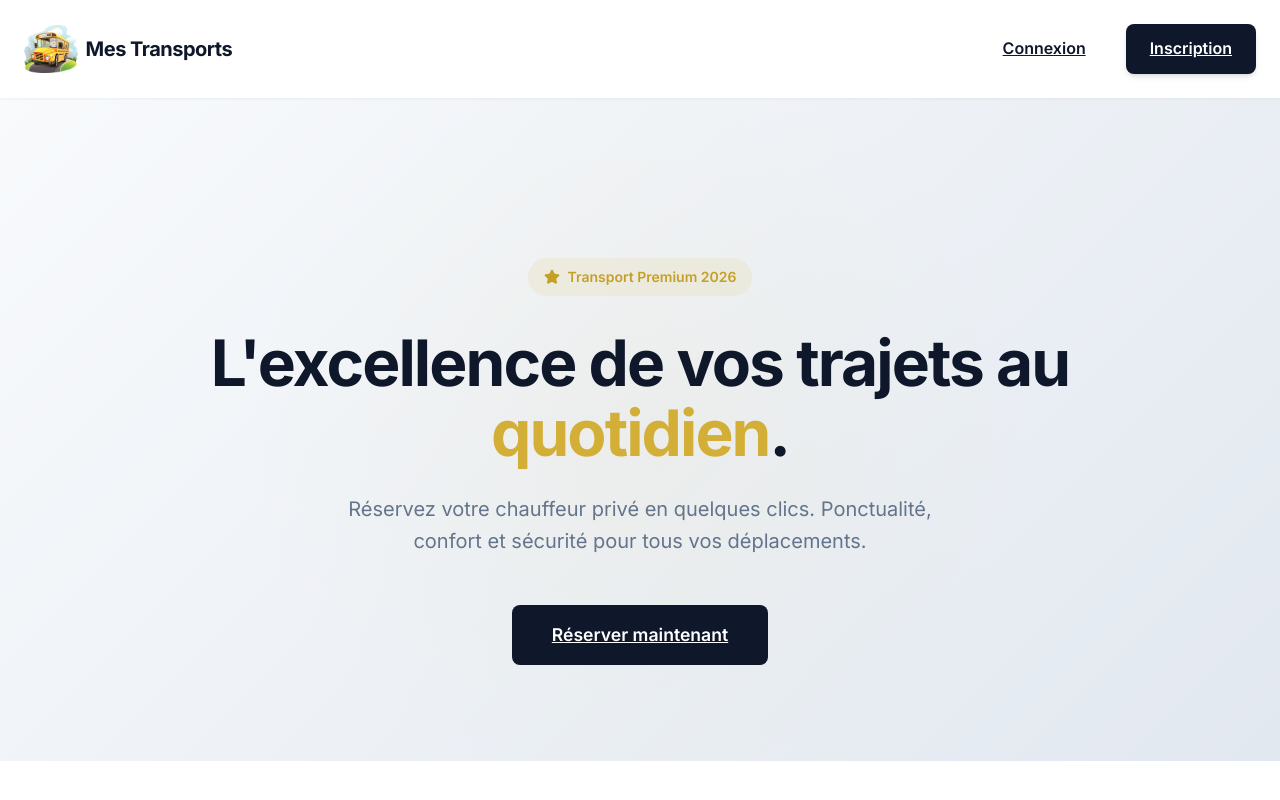
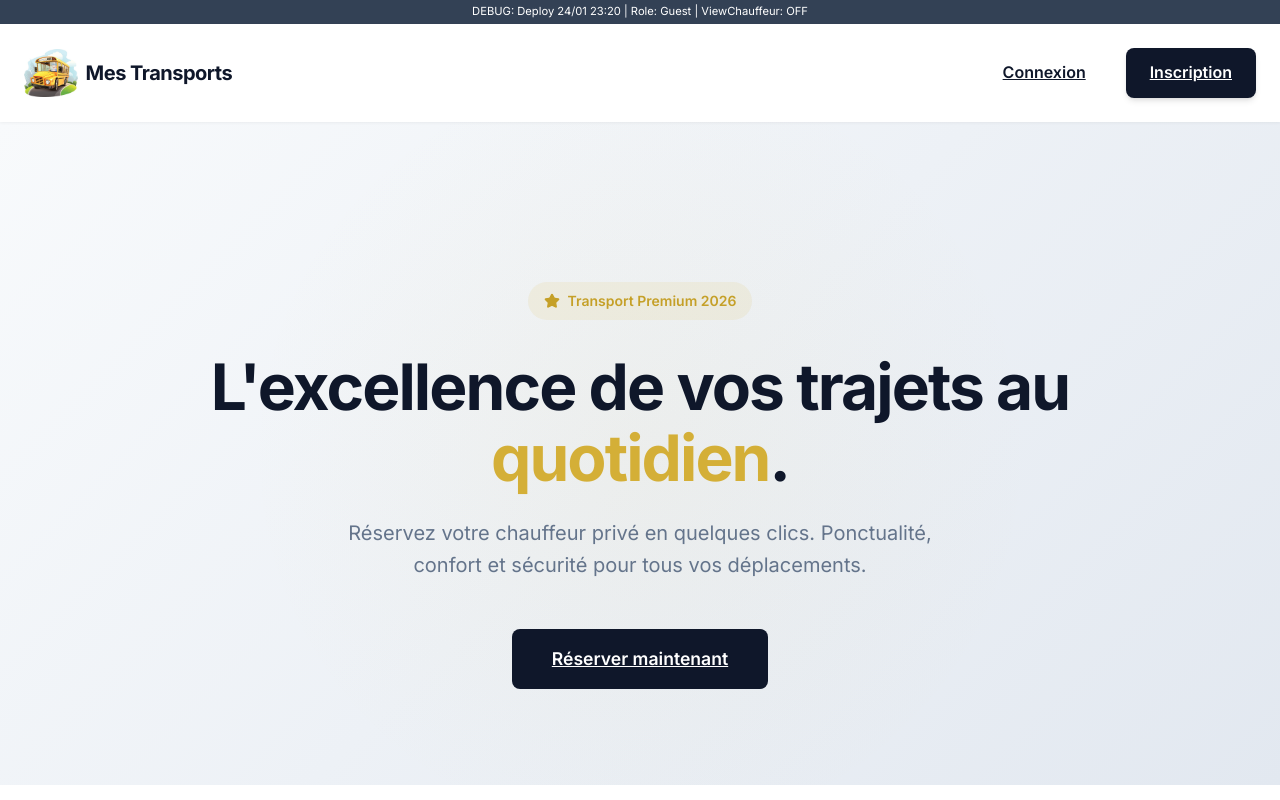
Before and after one commit to legagneurdeveloppement-create/mes-transports-2026, a React (Vite) app: page / in a window 1280 px wide. Shown: the top 800 px of the page. Built offline with nearby package versions, Linux system fonts and the light colour scheme.

Commit message:
Add debug banner for deployment verification

```diff
--- a/src/App.jsx
+++ b/src/App.jsx
@@ -14,6 +14,11 @@ function App() {
 
   return (
     <div className="app">
+      {/* TEMP DEBUG BANNER - REMOVE AFTER VERIFICATION */}
+      <div style={{ background: '#334155', color: 'white', fontSize: '0.7rem', padding: '0.2rem', textAlign: 'center' }}>
+        DEBUG: Deploy 24/01 23:20 | Role: {user?.role || 'Guest'} | ViewChauffeur: {viewAsChauffeur ? 'ON' : 'OFF'}
+      </div>
+
       {viewAsChauffeur && (user?.role === 'ADMIN' || user?.role === 'SUPER_ADMIN') && (
         <div style={{
           background: '#f59e0b',
```
